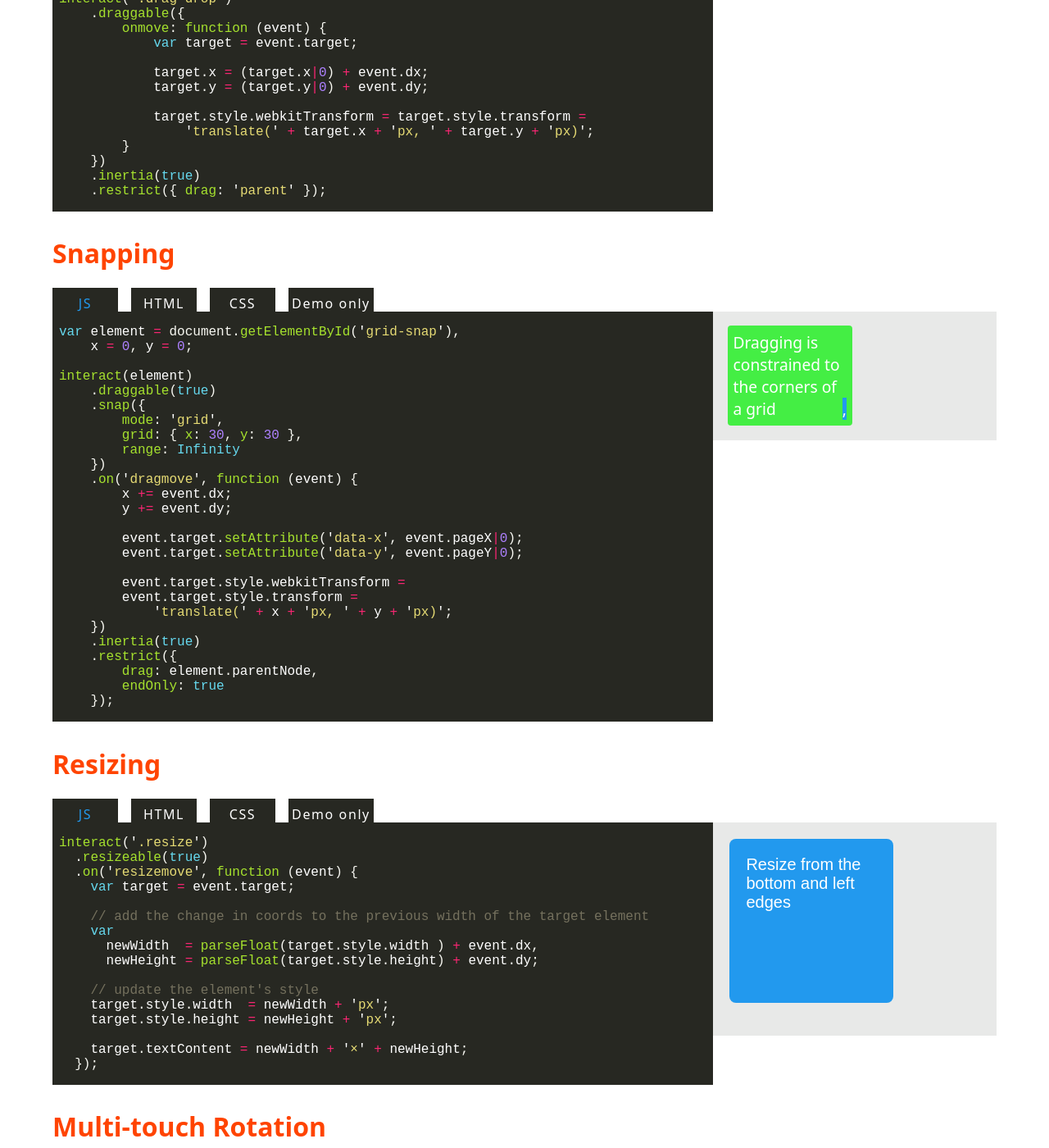
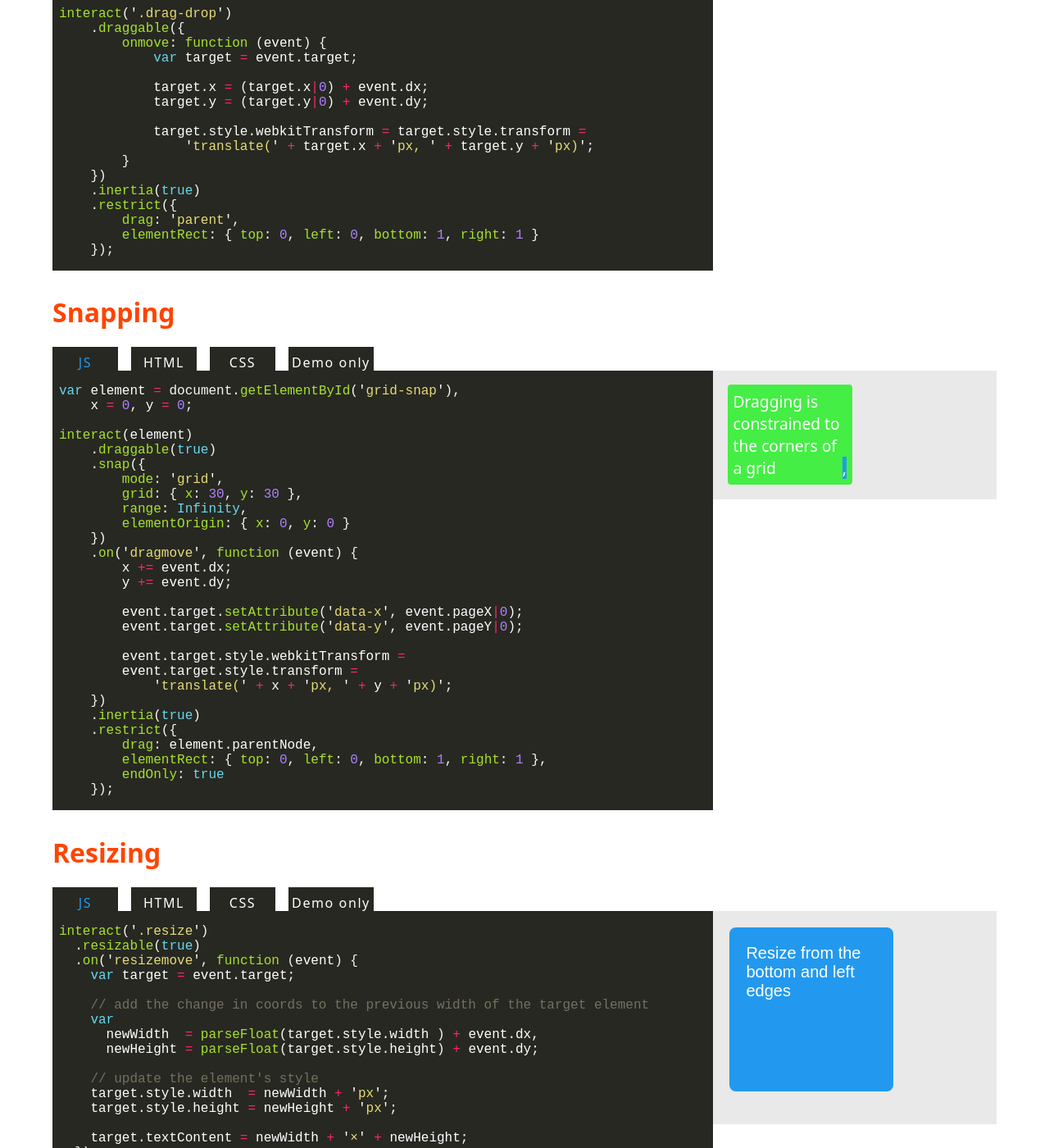
Before and after one commit to interactjs/interactjs.github.io, a Jekyll site: the page built from index.html, in a window 1280 px wide and 1400 px high, scrolled down 1555 px. Shown: the whole window at 82% size. Built offline with Jekyll 4.4.1, drawn with Linux system fonts in a browser that asks for light colours; Markdown is read by kramdown in place of the engine named in the settings; some of the changed text lies outside the part shown.

```diff
--- a/index.html
+++ b/index.html
@@ -107,7 +107,8 @@ interact('#drag-me')
     .inertia(true)
     .restrict({
         drag: "parent",
-        endOnly: true
+        endOnly: true,
+        elementRect: { top: 0, left: 0, bottom: 1, right: 1 }
     });
 {% endhighlight %}
         </div>
@@ -221,7 +222,10 @@ interact('.drag-drop')
         }
     })
     .inertia(true)
-    .restrict({ drag: 'parent' });
+    .restrict({
+        drag: 'parent',
+        elementRect: { top: 0, left: 0, bottom: 1, right: 1 }
+    });
 {% endhighlight %}
         </div>
 
@@ -280,7 +284,8 @@ interact(element)
     .snap({
         mode: 'grid',
         grid: { x: 30, y: 30 },
-        range: Infinity
+        range: Infinity,
+        elementOrigin: { x: 0, y: 0 }
     })
     .on('dragmove', function (event) {
         x += event.dx;
@@ -296,6 +301,7 @@ interact(element)
     .inertia(true)
     .restrict({
         drag: element.parentNode,
+        elementRect: { top: 0, left: 0, bottom: 1, right: 1 },
         endOnly: true
     });
 {% endhighlight %}
@@ -356,7 +362,7 @@ interact(element)
 {% highlight javascript %}
 /* enable javascript to view a demo */
 interact('.resize')
-  .resizeable(true)
+  .resizable(true)
   .on('resizemove', function (event) {
     var target = event.target;
 
```
